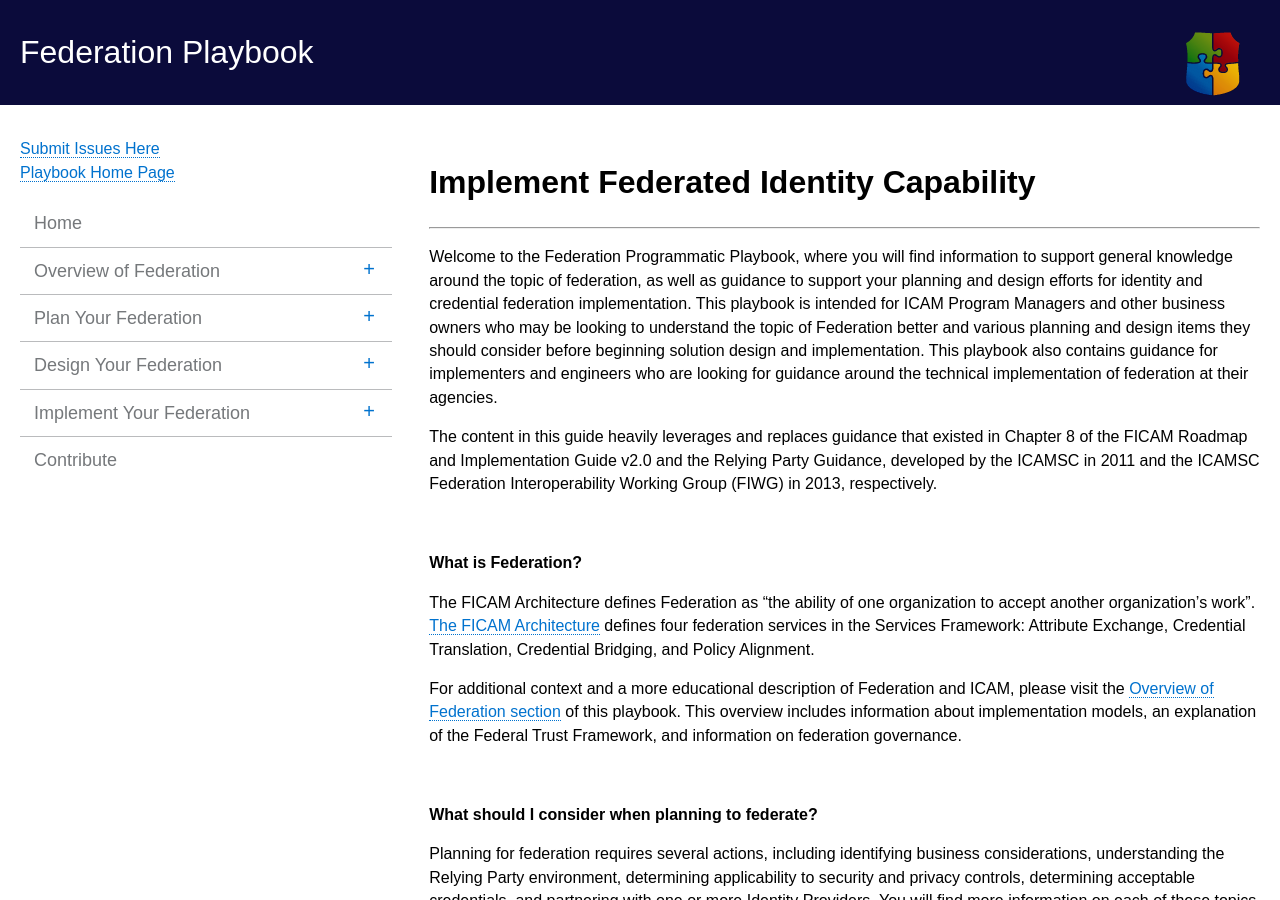
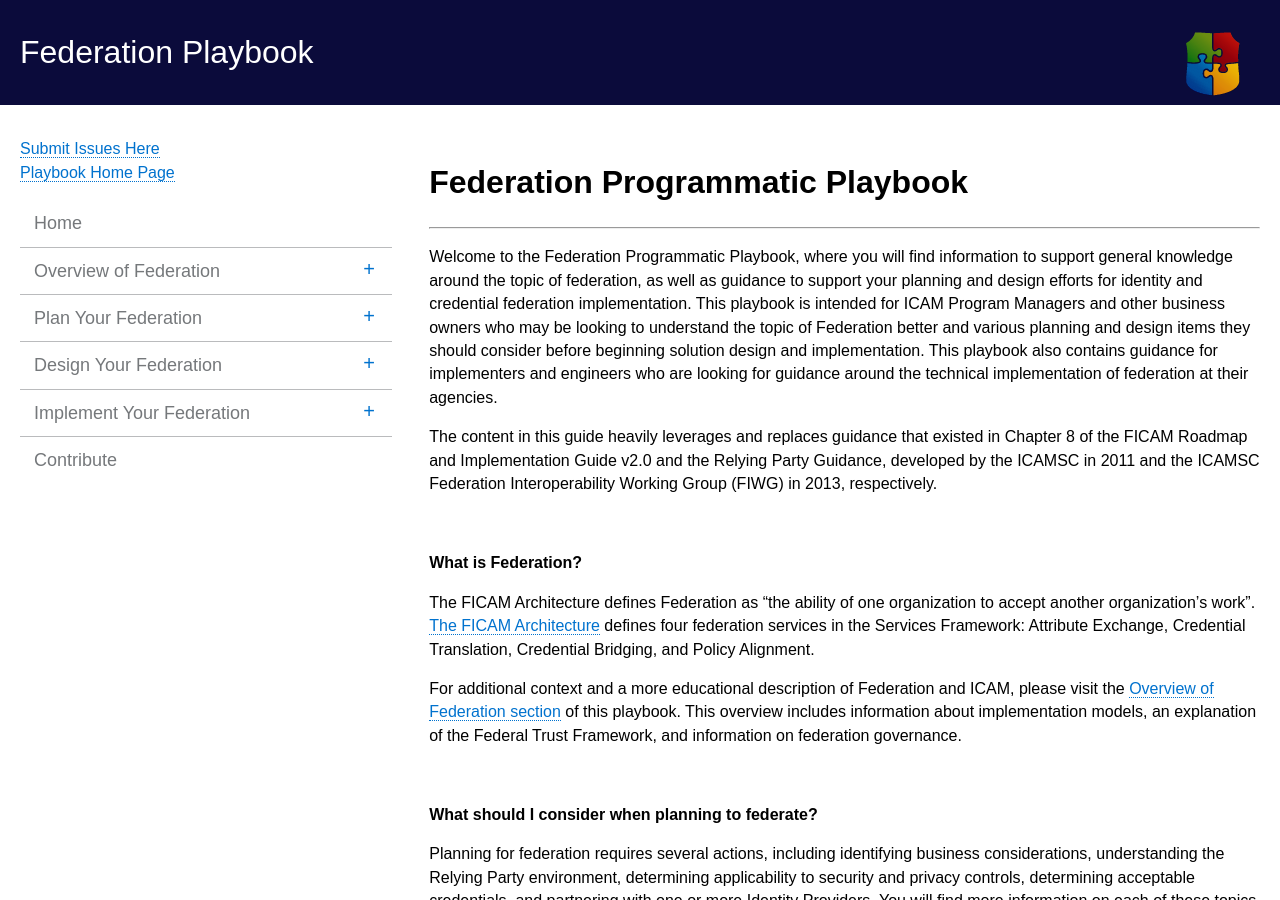
Before and after one commit to bnbuckler/federation, a Jekyll site: the page built from index.html, in a window 1280 px wide and 900 px high. Built offline with Jekyll 4.4.1, drawn with Linux system fonts in a browser that asks for light colours.

Commit message:
Changed Titles

```diff
--- a/_includes/index.md
+++ b/_includes/index.md
@@ -1,4 +1,4 @@
-# Implement Federated Identity Capability
+# Federation Programmatic Playbook
 ----------------------------------------------------------------
 
 Welcome to the Federation Programmatic Playbook, where you will find information to support general knowledge around the topic of federation, as well as guidance to support your planning and design efforts for identity and credential federation implementation. This playbook is intended for ICAM Program Managers and other business owners who may be looking to understand the topic of Federation better and various planning and design items they should consider before beginning solution design and implementation. This playbook also contains guidance for implementers and engineers who are looking for guidance around the technical implementation of federation at their agencies.
```
Also changed, not shown: _implement/2_acct-mgmt.md (+2 -0 lines).
